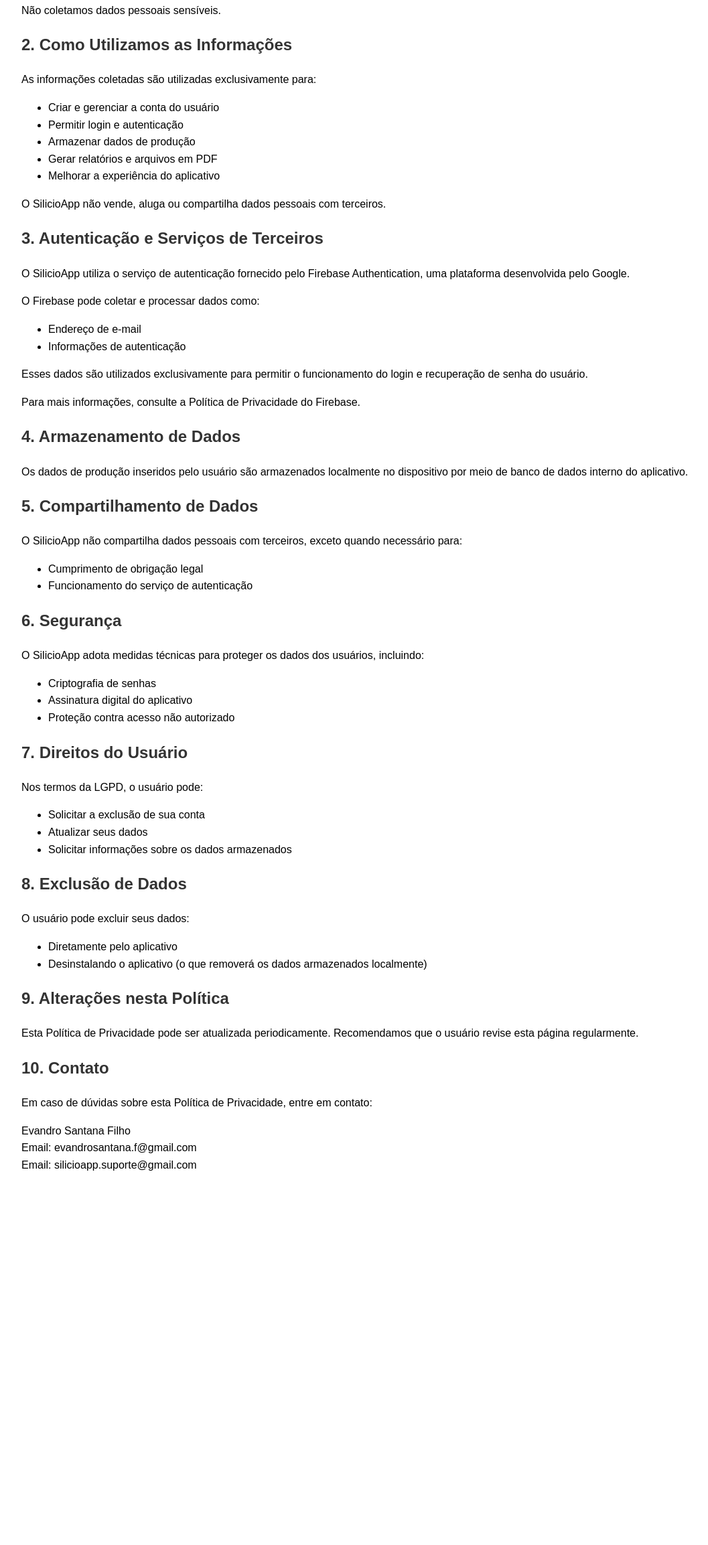
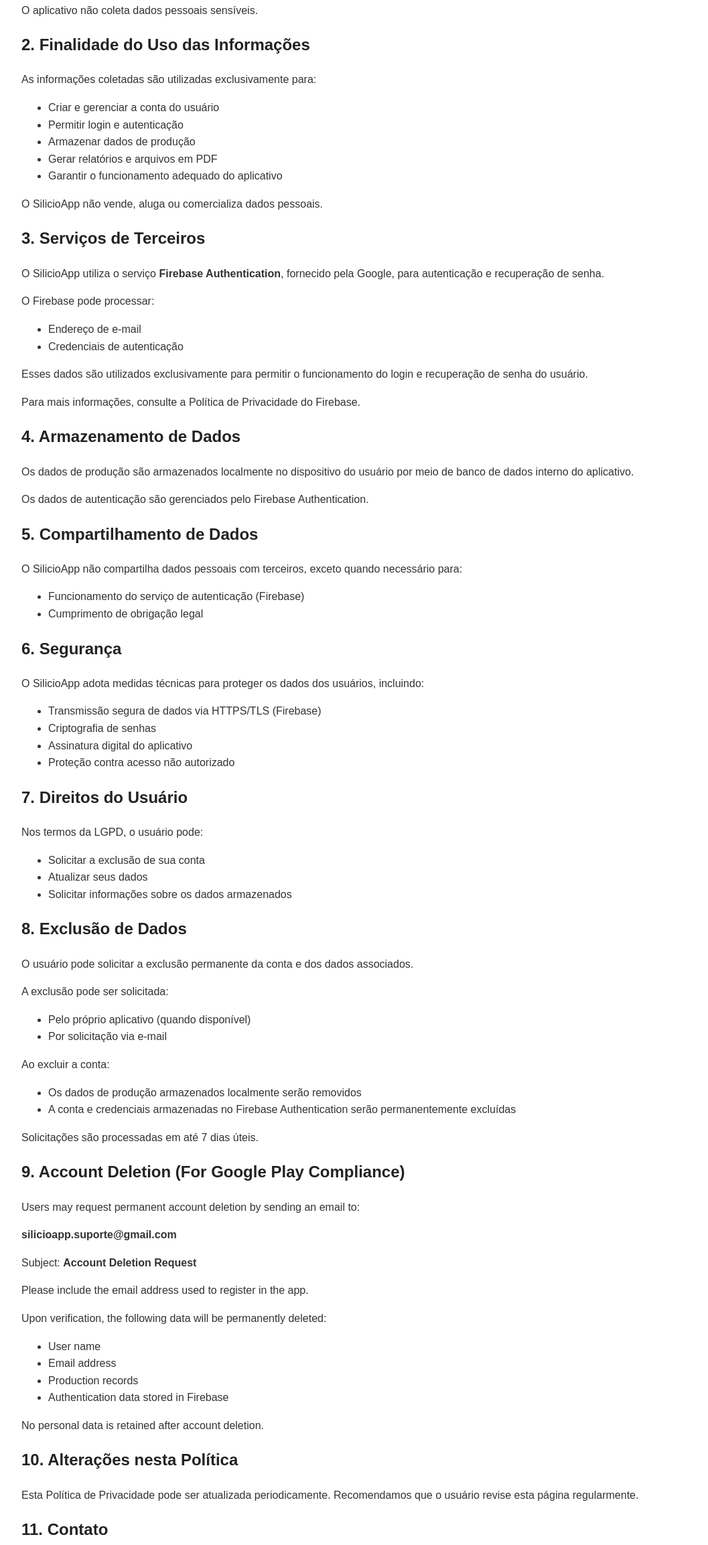
Before and after one commit to EvandroSFilho/silicioapp-privacy-policy, a plain HTML site: page index.html in a window 1280 px wide. Shown: the part 441-2748 px from the top of the page at 67% size, without its empty margins (8-1065 px from the left). Before the commit the page ends 2234 px from the top, so only its background shows below. Drawn offline with Linux system fonts and the light colour scheme.

Commit message:
Revise privacy policy for clarity and compliance
Updated various sections of the privacy policy for clarity and compliance, including changes to authentication and data deletion processes.

```diff
--- a/index.html
+++ b/index.html
@@ -9,9 +9,10 @@ body {
     font-family: Arial, sans-serif;
     margin: 40px;
     line-height: 1.6;
+    color: #333;
 }
 h1, h2 {
-    color: #333;
+    color: #222;
 }
 </style>
 </head>
@@ -31,43 +32,49 @@ h1, h2 {
 <li>Informações necessárias para autenticação</li>
 </ul>
 
-<p>Não coletamos dados pessoais sensíveis.</p>
+<p>O aplicativo não coleta dados pessoais sensíveis.</p>
 
-<h2>2. Como Utilizamos as Informações</h2>
+<h2>2. Finalidade do Uso das Informações</h2>
 <p>As informações coletadas são utilizadas exclusivamente para:</p>
 <ul>
 <li>Criar e gerenciar a conta do usuário</li>
 <li>Permitir login e autenticação</li>
 <li>Armazenar dados de produção</li>
 <li>Gerar relatórios e arquivos em PDF</li>
-<li>Melhorar a experiência do aplicativo</li>
+<li>Garantir o funcionamento adequado do aplicativo</li>
 </ul>
 
-<p>O SilicioApp não vende, aluga ou compartilha dados pessoais com terceiros.</p>
+<p>O SilicioApp não vende, aluga ou comercializa dados pessoais.</p>
 
-<h2>3. Autenticação e Serviços de Terceiros</h2>
-<p>O SilicioApp utiliza o serviço de autenticação fornecido pelo Firebase Authentication, uma plataforma desenvolvida pelo Google.</p>
-<p>O Firebase pode coletar e processar dados como:</p>
+<h2>3. Serviços de Terceiros</h2>
+<p>O SilicioApp utiliza o serviço <strong>Firebase Authentication</strong>, fornecido pela Google, para autenticação e recuperação de senha.</p>
+
+<p>O Firebase pode processar:</p>
 <ul>
 <li>Endereço de e-mail</li>
-<li>Informações de autenticação</li>
+<li>Credenciais de autenticação</li>
 </ul>
+
 <p>Esses dados são utilizados exclusivamente para permitir o funcionamento do login e recuperação de senha do usuário.</p>
+
 <p>Para mais informações, consulte a Política de Privacidade do Firebase.</p>
 
 <h2>4. Armazenamento de Dados</h2>
-<p>Os dados de produção inseridos pelo usuário são armazenados localmente no dispositivo por meio de banco de dados interno do aplicativo.</p>
+<p>Os dados de produção são armazenados localmente no dispositivo do usuário por meio de banco de dados interno do aplicativo.</p>
+
+<p>Os dados de autenticação são gerenciados pelo Firebase Authentication.</p>
 
 <h2>5. Compartilhamento de Dados</h2>
 <p>O SilicioApp não compartilha dados pessoais com terceiros, exceto quando necessário para:</p>
 <ul>
+<li>Funcionamento do serviço de autenticação (Firebase)</li>
 <li>Cumprimento de obrigação legal</li>
-<li>Funcionamento do serviço de autenticação</li>
 </ul>
 
 <h2>6. Segurança</h2>
 <p>O SilicioApp adota medidas técnicas para proteger os dados dos usuários, incluindo:</p>
 <ul>
+    <li>Transmissão segura de dados via HTTPS/TLS (Firebase)</li>
     <li>Criptografia de senhas</li>
     <li>Assinatura digital do aplicativo</li>
     <li>Proteção contra acesso não autorizado</li>
@@ -82,16 +89,45 @@ h1, h2 {
 </ul>
 
 <h2>8. Exclusão de Dados</h2>
-<p>O usuário pode excluir seus dados:</p>
+<p>O usuário pode solicitar a exclusão permanente da conta e dos dados associados.</p>
+
+<p>A exclusão pode ser solicitada:</p>
 <ul>
-<li>Diretamente pelo aplicativo</li>
-<li>Desinstalando o aplicativo (o que removerá os dados armazenados localmente)</li>
+<li>Pelo próprio aplicativo (quando disponível)</li>
+<li>Por solicitação via e-mail</li>
 </ul>
 
-<h2>9. Alterações nesta Política</h2>
+<p>Ao excluir a conta:</p>
+<ul>
+<li>Os dados de produção armazenados localmente serão removidos</li>
+<li>A conta e credenciais armazenadas no Firebase Authentication serão permanentemente excluídas</li>
+</ul>
+
+<p>Solicitações são processadas em até 7 dias úteis.</p>
+
+<h2>9. Account Deletion (For Google Play Compliance)</h2>
+<p>Users may request permanent account deletion by sending an email to:</p>
+
+<p><strong>silicioapp.suporte@gmail.com</strong></p>
+
+<p>Subject: <strong>Account Deletion Request</strong></p>
+
+<p>Please include the email address used to register in the app.</p>
+
+<p>Upon verification, the following data will be permanently deleted:</p>
+<ul>
+<li>User name</li>
+<li>Email address</li>
+<li>Production records</li>
+<li>Authentication data stored in Firebase</li>
+</ul>
+
+<p>No personal data is retained after account deletion.</p>
+
+<h2>10. Alterações nesta Política</h2>
 <p>Esta Política de Privacidade pode ser atualizada periodicamente. Recomendamos que o usuário revise esta página regularmente.</p>
 
-<h2>10. Contato</h2>
+<h2>11. Contato</h2>
 <p>Em caso de dúvidas sobre esta Política de Privacidade, entre em contato:</p>
 <p>
 Evandro Santana Filho<br>
```
